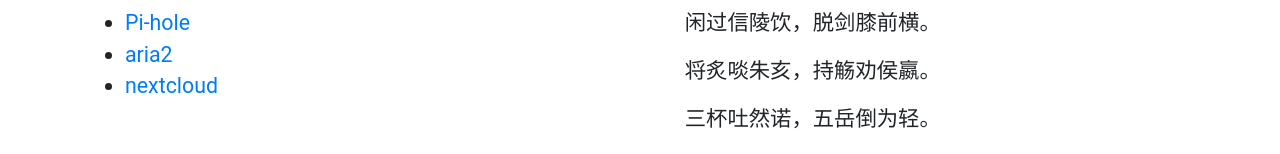
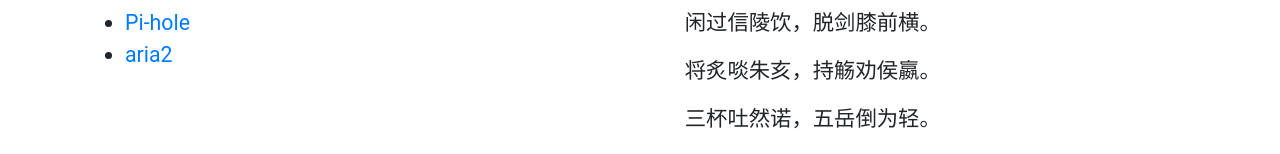
Before and after one commit to stlh/pi-home, a plain HTML site: page wwwroot/index.html in a window 1280 px wide. Shown: the part 360-514 px from the top of the page. Drawn offline with Linux system fonts and the light colour scheme.

```diff
--- a/wwwroot/index.html
+++ b/wwwroot/index.html
@@ -28,7 +28,6 @@
         <ul>
           <li><a href="/pi-hole/">Pi-hole</a></li>
           <li><a href="/aria2/">aria2</a></li>
-          <li><a href="/nextcloud/">nextcloud</a></li>
         </ul>
       </div>
       <div class="col">
```
Also changed, not shown: 1 other file.
